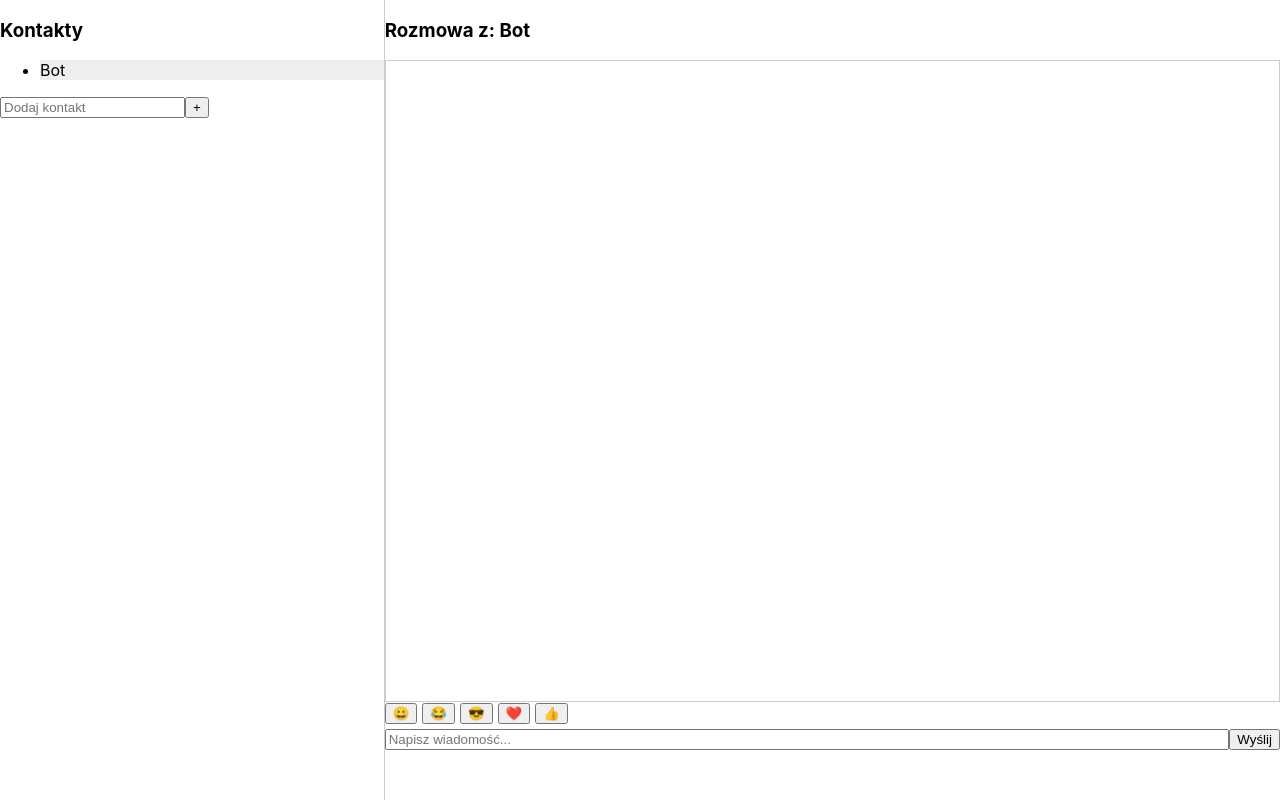
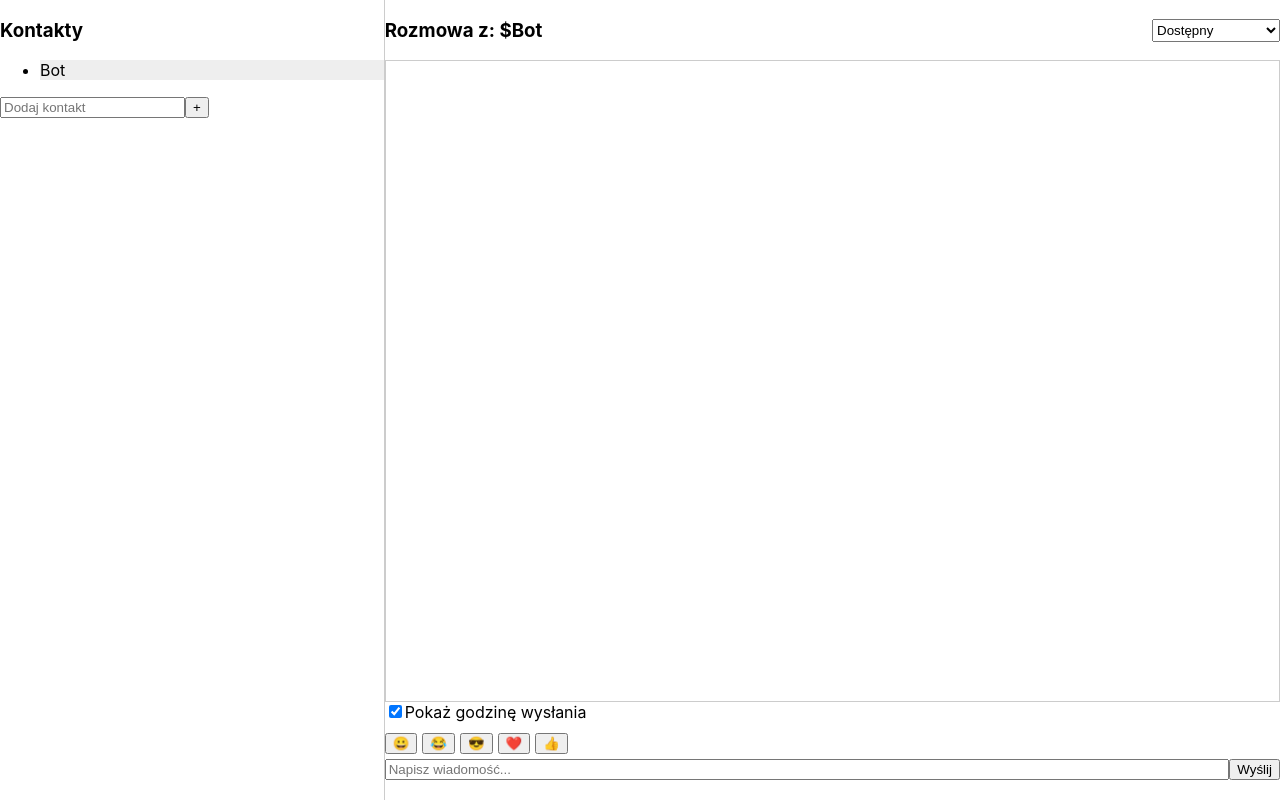
Before and after one commit to adampietkiewicz56/chat-window, a React (Create React App) app in the folder chat-app/: page /chat in a window 1280 px wide. Built offline with nearby package versions, Linux system fonts and the light colour scheme; the HTML template or start-up script is replaced by a standard one.

Commit message:
Wstępny panel ustawień

```diff
--- a/chat-app/src/components/Conversation.jsx
+++ b/chat-app/src/components/Conversation.jsx
@@ -1,6 +1,8 @@
 import MessageInput from "./MessageInput";
 import { useState } from "react";
 import { useChatContext } from "../context/ChatContext";
+import StatusSelect from "./StatusSelect";
+import SettingsPanel from "./SettingsPanel";
 
 export default function Conversation() {
   const { contacts, currentContact, messages, settings, editMessage } = useChatContext();
@@ -24,7 +26,10 @@ export default function Conversation() {
 
   return (
     <div>
-      <h3>Rozmowa z: {contact?.name}</h3>
+      <h3 style = {{display: "flex", justifyContent: "space-between"}}>
+        <span>Rozmowa z: ${contact?.name}</span>
+        <StatusSelect />
+      </h3>
       <div style={{ height: "80vh", overflowY: "auto", border: "1px solid #ccc" }}>
         {msgs.map((m, index) => (
           <div
@@ -54,6 +59,7 @@ export default function Conversation() {
           </div>
         ))}
       </div>
+      <SettingsPanel />
 
       <MessageInput />
     </div>
--- a/chat-app/src/components/SettingsPanel.jsx
+++ b/chat-app/src/components/SettingsPanel.jsx
@@ -0,0 +1,22 @@
+import { useChatContext } from "../context/ChatContext";
+
+export default function SettingsPanel() {
+    const { settings, setSettings } = useChatContext();
+
+    const toggleShowTime = () => {
+        setSettings({ ...settings, showTime: !settings.showTime });
+    };
+
+    return (
+        <div style={{ marginBottom: "10px" }}>
+            <label>
+                <input
+                    type="checkbox"
+                    checked={settings.showTime}
+                    onChange={toggleShowTime}
+                />
+                Pokaż godzinę wysłania
+            </label>
+        </div>
+    )
+}
--- a/chat-app/src/components/StatusSelect.jsx
+++ b/chat-app/src/components/StatusSelect.jsx
@@ -0,0 +1,18 @@
+import { useChatContext } from "../context/ChatContext";
+
+export default function StatusSelect() {
+    const { user, setUser } = useChatContext();
+
+    const handleChange = (e) => {
+        setUser({...user, status: e.target.value });
+    };
+
+    return (
+        <select value={user.status} onChange={handleChange}>
+            <option value = "Dostępny">Dostępny</option>
+            <option value = "Zaraz wracam">Zaraz wracam</option>
+            <option value = "Niedostępny">Niedostępny</option>
+            <option value = "Nie przeszkadzać">Nie przeszkadzać</option>
+        </select>
+    );
+}
```
